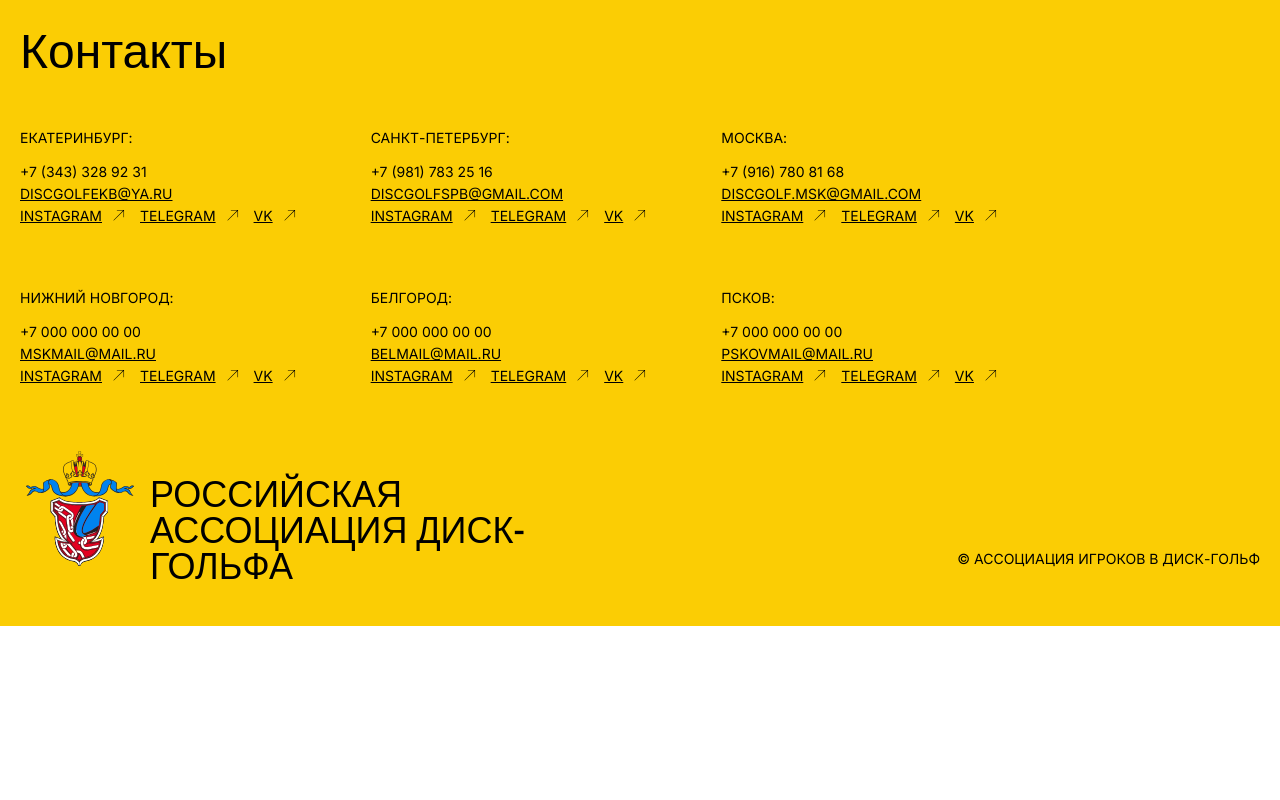
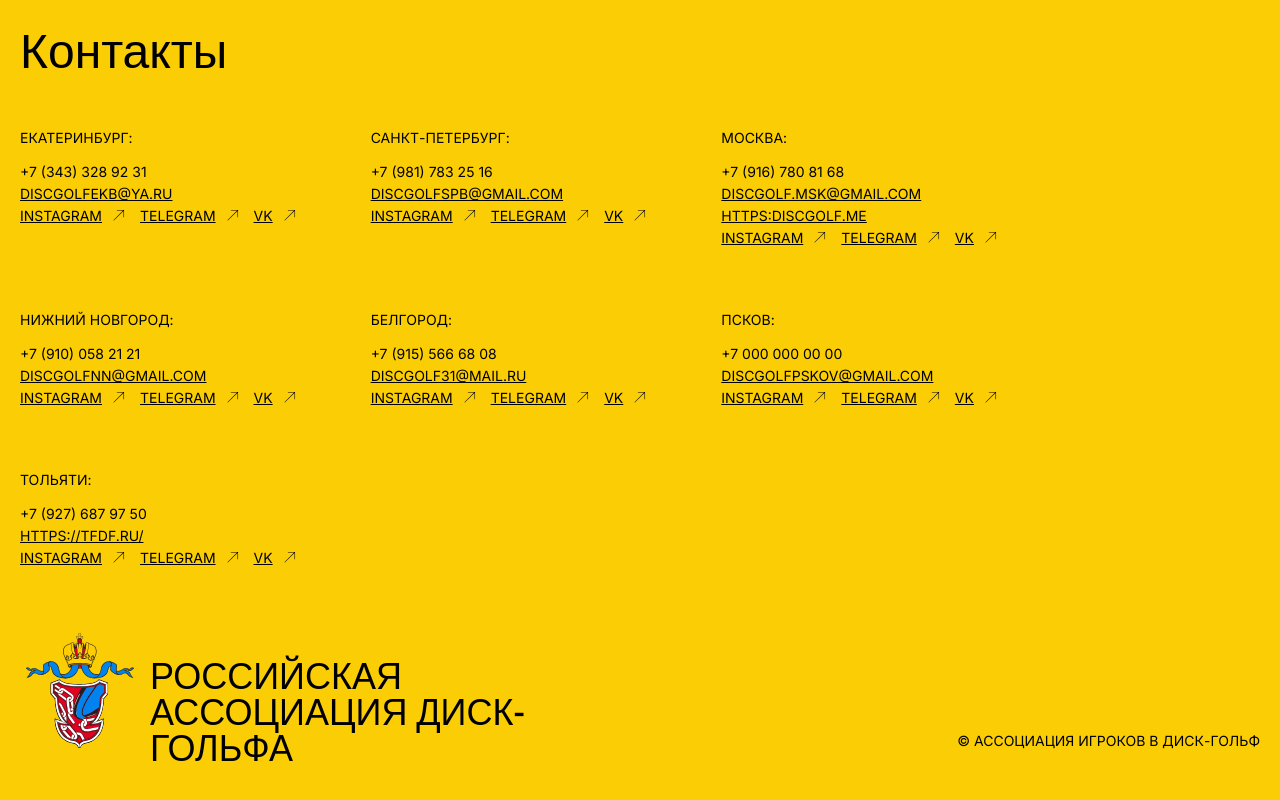
Before and after one commit to RDGAapp/web, a React (Create React App) app: page / in a window 1280 px wide. Shown: the part 2639-3439 px from the top of the page. Before the commit the page ends 3265 px from the top, so only its background shows below. Built offline with nearby package versions, Linux system fonts and the light colour scheme.

Commit message:
поправлены контакты

```diff
--- a/src/App.tsx
+++ b/src/App.tsx
@@ -34,6 +34,7 @@
   const [open, setOpen] = useState<boolean>(false);
   return (
     <ThemeProvider theme={theme}>
+      <base target="_blank" />
       <GlobalStyle />
       <BrowserRouter>
         <Layout openCitySelect={() => setOpen(true)}>
--- a/src/components/Contact.tsx
+++ b/src/components/Contact.tsx
@@ -40,13 +40,14 @@
   city: string,
   phone: string,
   email: string,
+  site?: string,
   instagram?: string,
   telegram?: string,
   vk?: string
 }
 
 const Contact = ({
-  city, phone, email, instagram, telegram, vk,
+  city, phone, email, site, instagram, telegram, vk,
 }: ContactProps): JSX.Element => (
   <Wrapper>
     <City>
@@ -55,6 +56,7 @@
     </City>
     <Text>{phone}</Text>
     <Link href={`mailto:${email}`}>{email.toUpperCase()}</Link>
+    {(site) ? <Link href={site}>{site.toUpperCase()}</Link> : ''}
     <Social>
       {instagram && (<SocialLink name="INSTAGRAM" value={instagram} />)}
       {telegram && (<SocialLink name="TELEGRAM" value={telegram} />)}
@@ -67,6 +69,7 @@
   instagram: '',
   telegram: '',
   vk: '',
+  site: '',
 };
 
 export default Contact;
--- a/src/components/Footer.tsx
+++ b/src/components/Footer.tsx
@@ -68,7 +68,7 @@
     city: 'Санкт-Петербург',
     phone: '+7 (981) 783 25 16',
     email: 'discgolfspb@gmail.com',
-    instagram: 'https://www.instagram.com/discgolf_ekb/',
+    instagram: 'https://www.instagram.com/discgolf_spb/',
     telegram: 'https://t.me/discgolfspb',
     vk: 'https://vk.com/discgolfspb',
   },
@@ -76,33 +76,42 @@
     city: 'Москва',
     phone: '+7 (916) 780 81 68',
     email: 'Discgolf.msk@gmail.com',
+    site: 'https:discgolf.me',
     instagram: 'https://www.instagram.com/discgolf.msk/',
     telegram: 'https://t.me/discgolfpro',
     vk: 'https://vk.com/discgolfmsk',
   },
   {
     city: 'Нижний Новгород',
-    phone: '+7 000 000 00 00',
-    email: 'mskmail@mail.ru',
-    instagram: 'https://www.instagram.com/discgolf_ekb/',
-    telegram: 'link',
-    vk: 'https://vk.com/discgolf_ekb',
+    phone: '+7 (910) 058 21 21',
+    email: 'discgolfnn@gmail.com',
+    instagram: 'https://www.instagram.com/discgolfnn/',
+    telegram: 'https://t.me/discgolfnn',
+    vk: 'https://vk.com/discgolfnn',
   },
   {
     city: 'Белгород',
-    phone: '+7 000 000 00 00',
-    email: 'belmail@mail.ru',
-    instagram: 'https://www.instagram.com/discgolf_ekb/',
-    telegram: 'link',
-    vk: 'https://vk.com/discgolf_ekb',
+    phone: '+7 (915) 566 68 08',
+    email: 'discgolf31@mail.ru',
+    instagram: 'https://www.instagram.com/discgolf31/',
+    telegram: 'https://t.me/discgolf31',
+    vk: 'https://m.vk.com/discgolf31',
   },
   {
     city: 'Псков',
     phone: '+7 000 000 00 00',
-    email: 'pskovmail@mail.ru',
-    instagram: 'https://www.instagram.com/discgolf_ekb/',
+    email: 'discgolfpskov@gmail.com',
+    instagram: 'https://www.instagram.com/discgolf.pskov/',
     telegram: 'link',
-    vk: 'https://vk.com/discgolf_ekb',
+    vk: 'https://vk.com/discgolfpskov',
+  },
+  {
+    city: 'Тольяти',
+    phone: '+7 (927) 687 97 50',
+    email: 'https://tfdf.ru/',
+    instagram: 'https://www.instagram.com/tfdf63/',
+    telegram: 'https://t.me/tfdf63',
+    vk: 'https://vk.com/tfdf63',
   },
 ];
 
@@ -118,6 +127,7 @@
             phone={contact.phone}
             email={contact.email}
             city={contact.city}
+            site={contact.site}
             instagram={contact.instagram}
             telegram={contact.telegram}
             vk={contact.vk}
--- a/src/components/SocialLink.tsx
+++ b/src/components/SocialLink.tsx
@@ -21,7 +21,7 @@
 
 const SocialLink = ({ name, value }: SocialLinkProps): JSX.Element => (
   <>
-    <Link href={value}>{name}</Link>
+    <Link href={value} target="_blank">{name}</Link>
     <LinkIcon width={13} height={13} />
   </>
 );
--- a/src/pages/Home.tsx
+++ b/src/pages/Home.tsx
@@ -66,7 +66,7 @@
         <VideoLink
           header="В России"
           image={RussiaVideo}
-          link="https://www.youtube.com/watch?v=N_VEPWy3fdU"
+          link="https://youtu.be/nEGf3sRlPek"
           name="Презентация диск-гольфа"
         />
         <VideoLink
```
Also changed, not shown: 1 other file (tests, documents, lock files or other folders).
